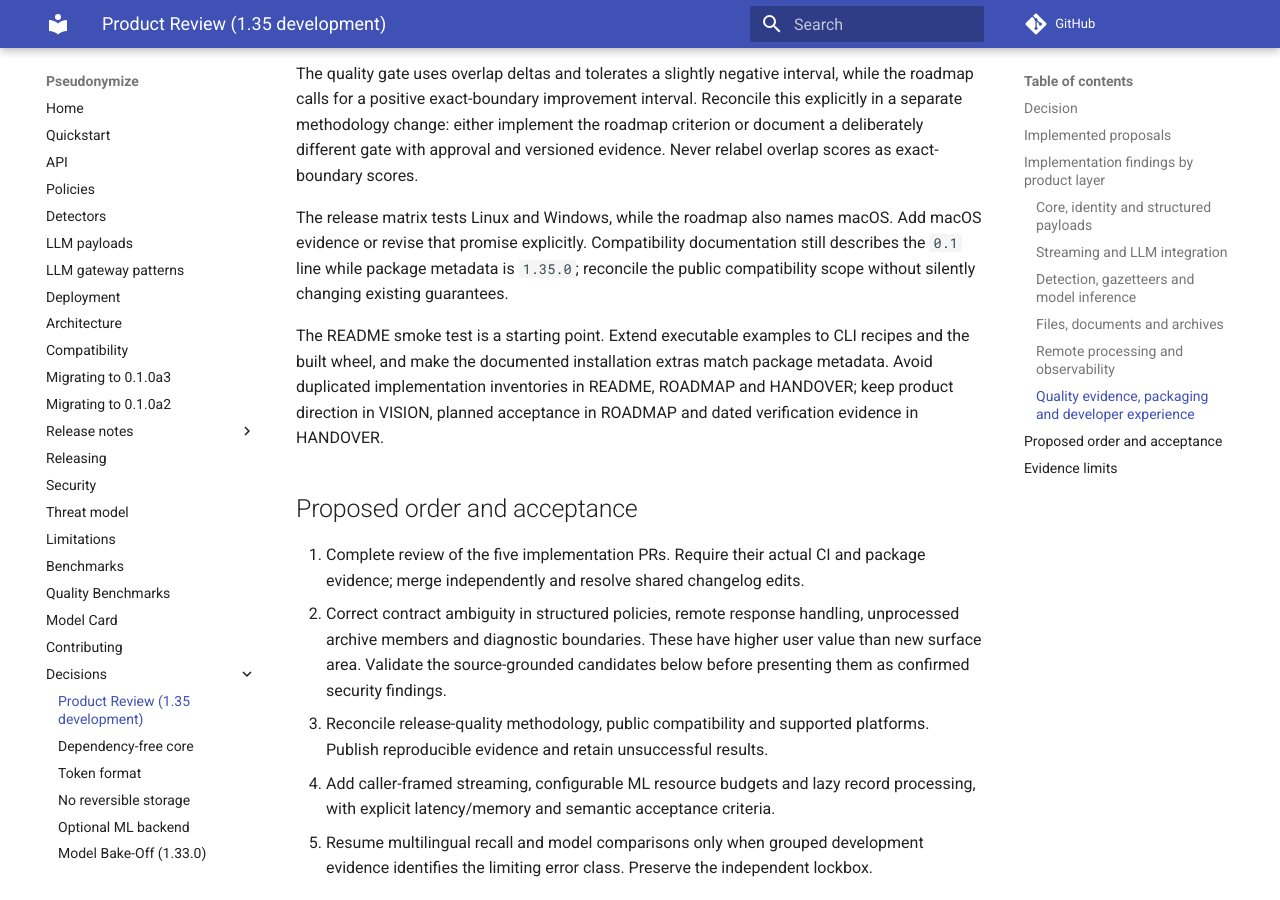
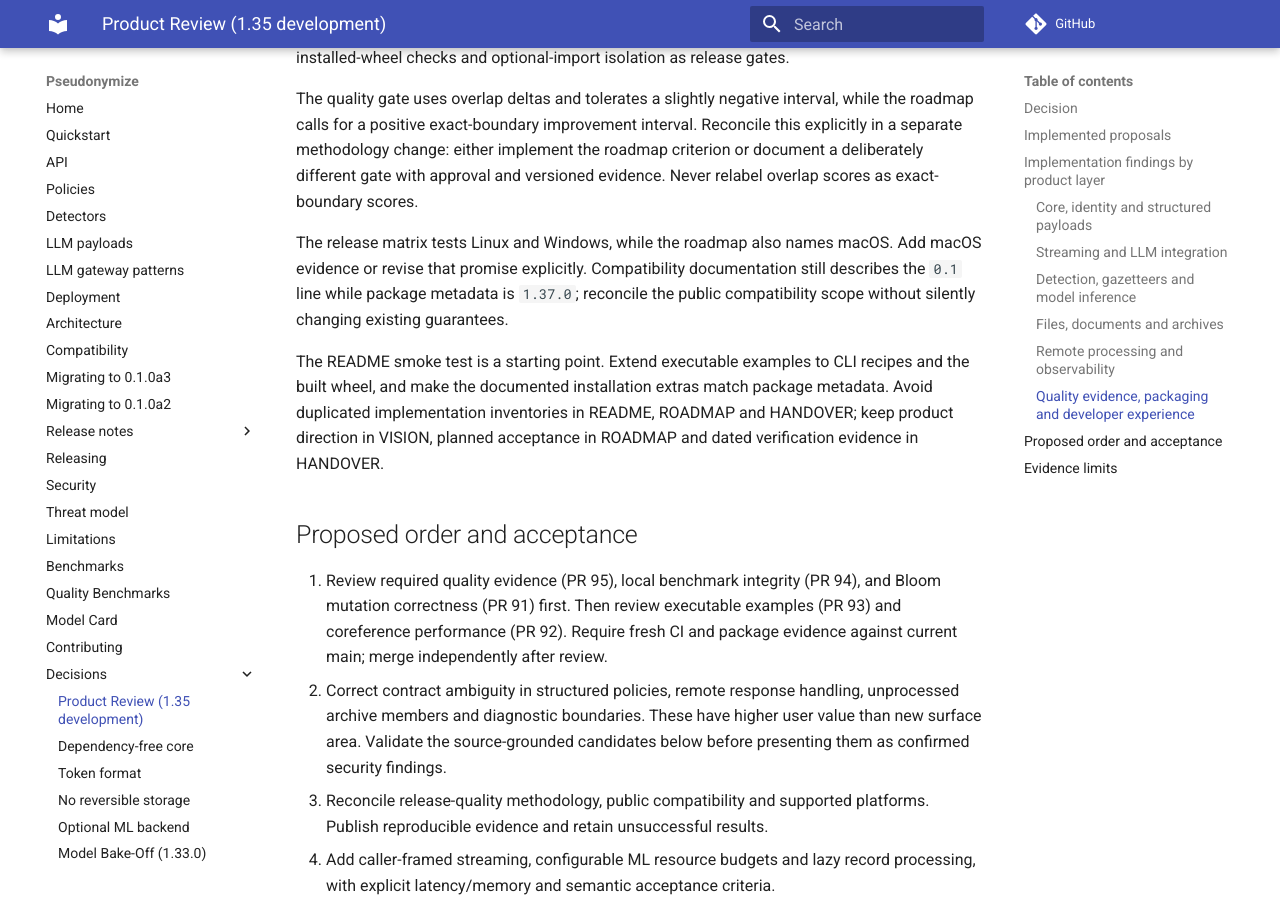
Before and after one commit to ma2za/pseudonymize, an MkDocs documentation site: the page built from docs/decisions/1.35.0_product_review.md, in a window 1280 px wide and 900 px high, scrolled down 3541 px. Built offline with MkDocs 1.6.1 and Material for MkDocs 9.7.7, drawn with Linux system fonts in a browser that asks for light colours; comment, search, counter and statistics services are not loaded; some of the changed text lies outside the part shown.

Commit message:
docs: refresh product priorities and declared service extra

```diff
--- a/docs/decisions/1.35.0_product_review.md
+++ b/docs/decisions/1.35.0_product_review.md
@@ -1,7 +1,9 @@
 # Product review for the 1.35 development cycle
 
 Status: proposed priorities, with five separately implemented improvements.
-Reviewed base: `bc18792`. Review date: 2026-10-02.
+Original reviewed base: `bc18792`. Review date: 2026-10-02.
+Refreshed against `17e8fcc` on 2026-10-09; development version is `1.37.0`.
+The historical filename identifies the original review cycle.
 
 ## Decision
 
@@ -155,7 +157,7 @@ versioned evidence. Never relabel overlap scores as exact-boundary scores.
 
 The release matrix tests Linux and Windows, while the roadmap also names macOS.
 Add macOS evidence or revise that promise explicitly. Compatibility documentation
-still describes the `0.1` line while package metadata is `1.35.0`; reconcile the
+still describes the `0.1` line while package metadata is `1.37.0`; reconcile the
 public compatibility scope without silently changing existing guarantees.
 
 The README smoke test is a starting point. Extend executable examples to CLI
@@ -166,8 +168,10 @@ ROADMAP and dated verification evidence in HANDOVER.
 
 ## Proposed order and acceptance
 
-1. Complete review of the five implementation PRs. Require their actual CI and
-   package evidence; merge independently and resolve shared changelog edits.
+1. Review required quality evidence (PR 95), local benchmark integrity (PR 94),
+   and Bloom mutation correctness (PR 91) first. Then review executable examples
+   (PR 93) and coreference performance (PR 92). Require fresh CI and package
+   evidence against current main; merge independently after review.
 2. Correct contract ambiguity in structured policies, remote response handling,
    unprocessed archive members and diagnostic boundaries. These have higher
    user value than new surface area. Validate the source-grounded candidates
```
Also changed, not shown: ROADMAP.md (+1 -1 lines).
